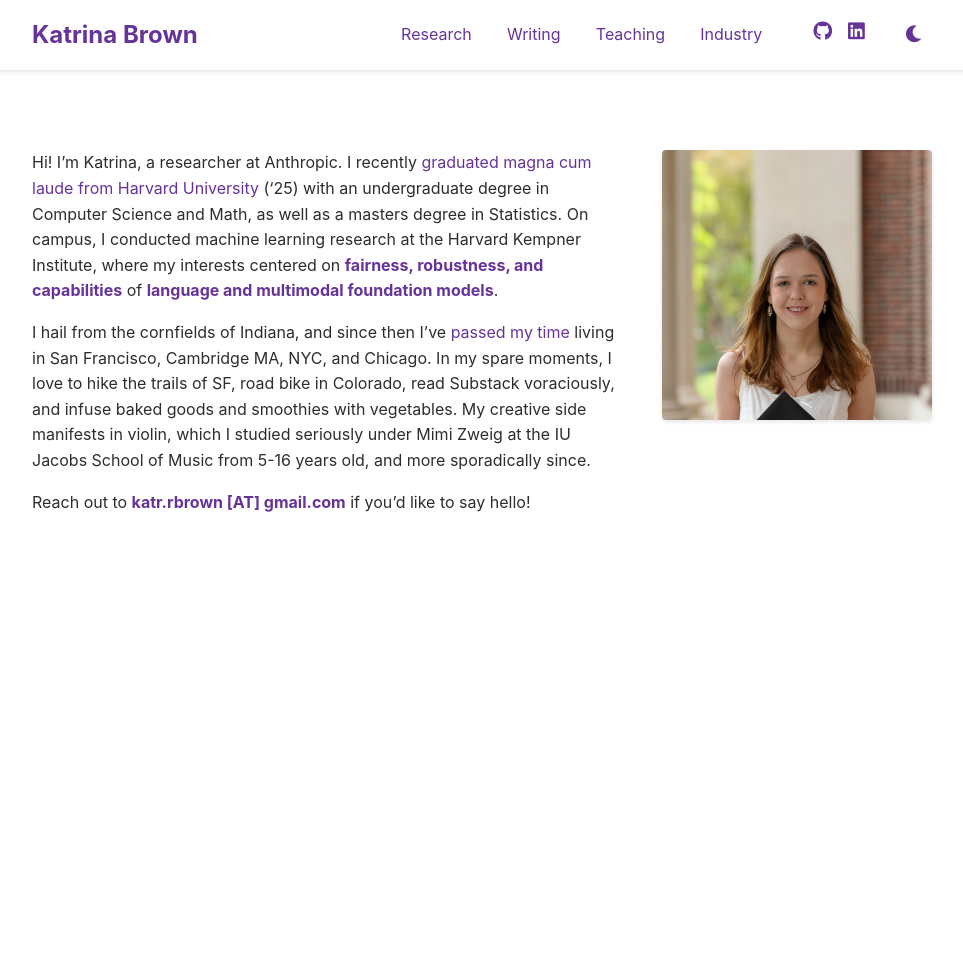
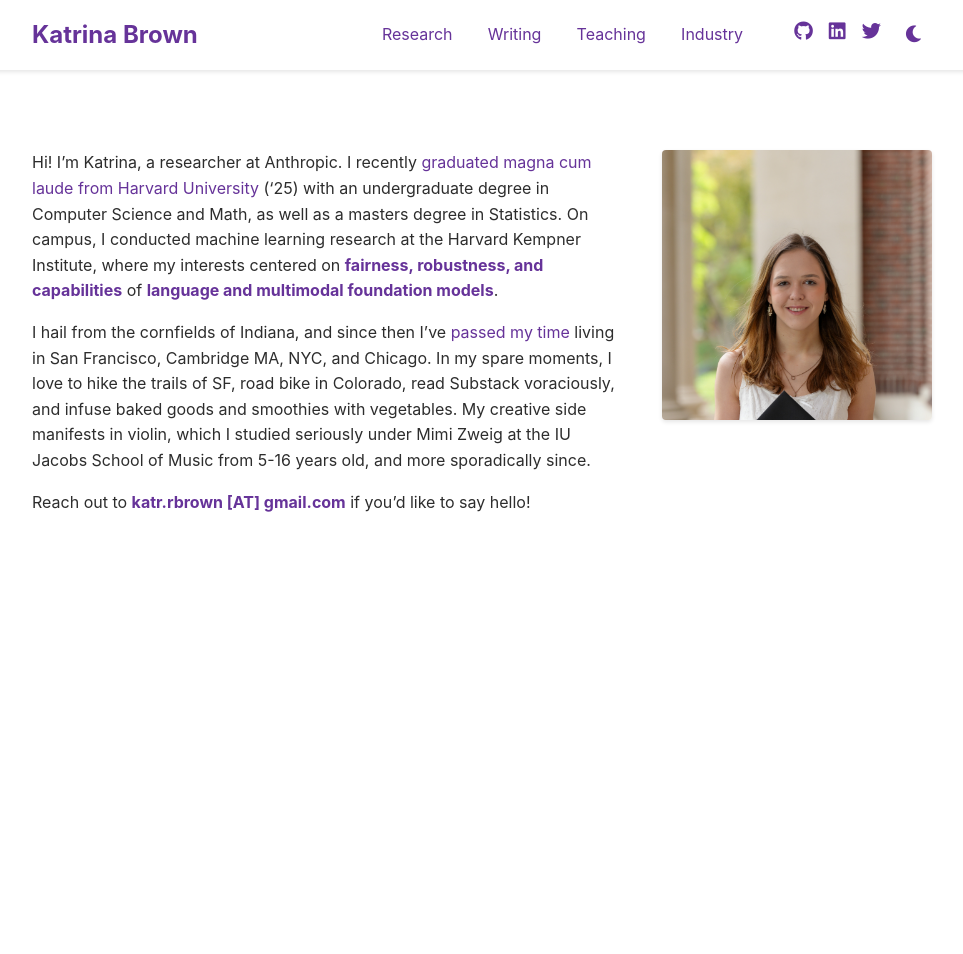
Before and after one commit to brownkat6/katrinarbrown, a Jekyll site: the page built from docs/index.md, in a window 1280 px wide. Shown: the whole page, without its empty margins (158-1121 px from the left). Built offline with Jekyll 4.4.1, drawn with Linux system fonts in a browser that asks for light colours.

Commit message:
update X

```diff
--- a/docs/_includes/header.html
+++ b/docs/_includes/header.html
@@ -24,8 +24,8 @@
                 {% endif %}
 
                 {% if site.social_links.twitter %}
-                <a href="https://twitter.com/katrinarbrown" target="_blank" class="social-icon" aria-label="X (formerly Twitter)">
-                    <i class="fab fa-x-twitter"></i>
+                <a href="https://twitter.com/{{ site.social_links.twitter }}" target="_blank" class="social-icon" aria-label="Twitter">
+                    <i class="fab fa-twitter"></i>
                 </a>
                 {% endif %}
 
```
